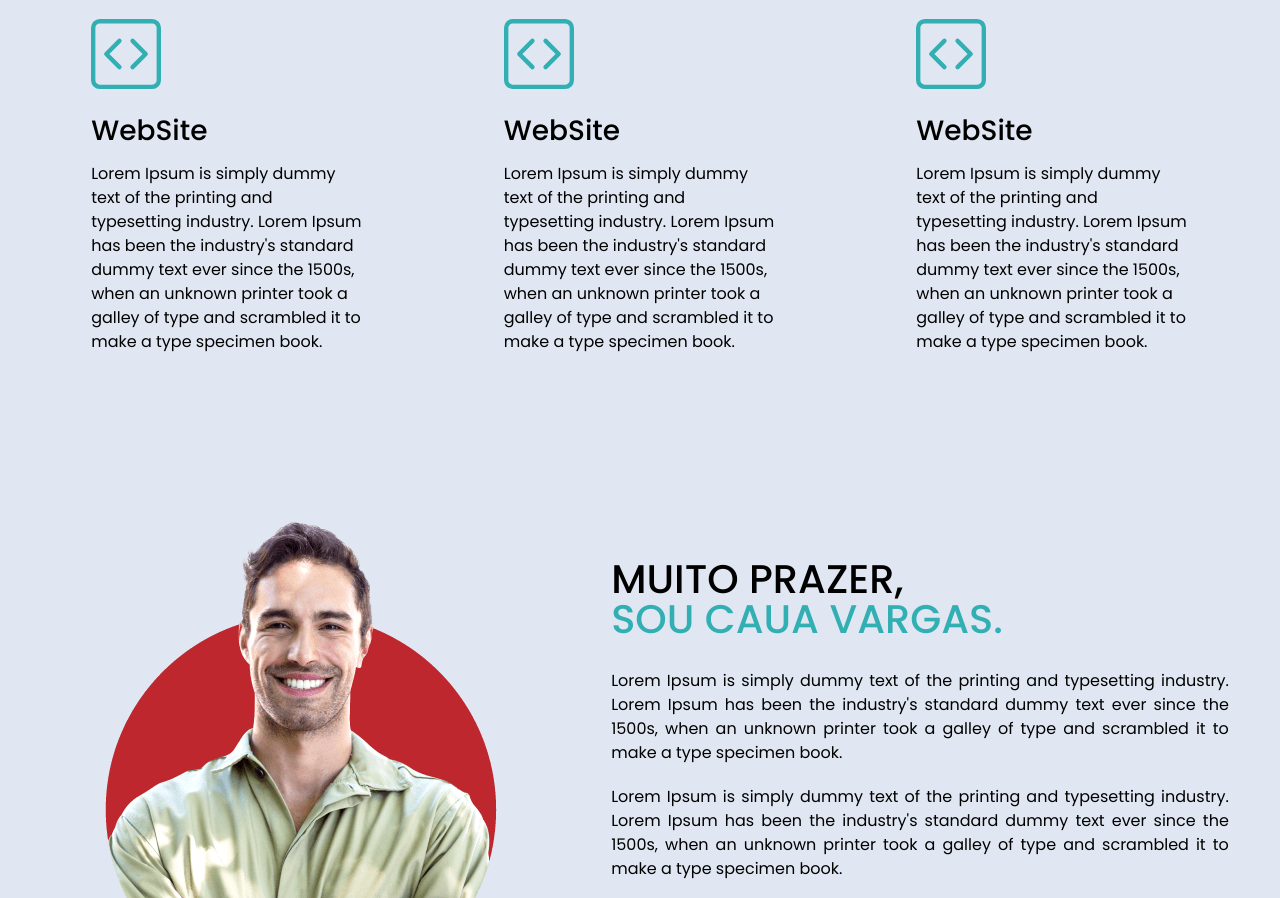
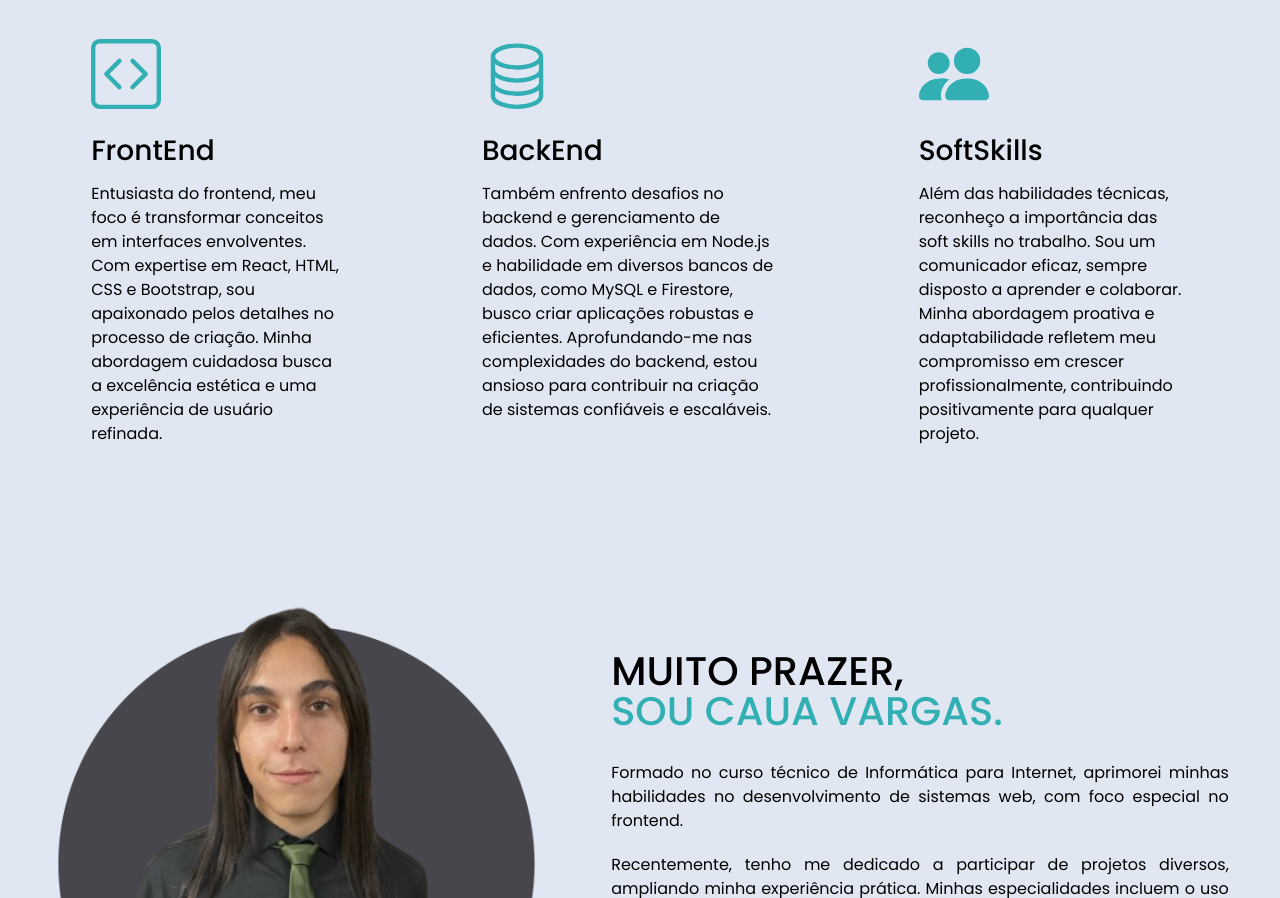
Before and after one commit to Cauavar/Portfolio, a website: page index.html in a window 1280 px wide. Shown: the part 810-1708 px from the top of the page. Drawn offline with nearby package versions, Linux system fonts and the light colour scheme.

Commit message:
commit 15

```diff
--- a/index.html
+++ b/index.html
@@ -21,7 +21,7 @@
         <div class="interface">
             <div class="logo">
                 <a href="">
-                    <img src="images/logotipo.avif" alt="logo">
+                    <img src="images/logo.avif" alt="logo">
                 </a>
             </div><!--logo-->
             <nav class="menu-desktop">
@@ -89,7 +89,7 @@
                     </div>
 
                     <div class="img-topo-site">
-                        <img src="images/Pessoas.png" alt="img-topo-site" height="350px" width="350px">
+                        <img src="images/Portfolio.png" alt="img-topo-site" height="350px" width="350px">
                     </div>
                 </div><!--flex-->
             </div><!--interface-->
@@ -104,26 +104,24 @@
                             <path d="M14 1a1 1 0 0 1 1 1v12a1 1 0 0 1-1 1H2a1 1 0 0 1-1-1V2a1 1 0 0 1 1-1zM2 0a2 2 0 0 0-2 2v12a2 2 0 0 0 2 2h12a2 2 0 0 0 2-2V2a2 2 0 0 0-2-2z"/>
                             <path d="M6.854 4.646a.5.5 0 0 1 0 .708L4.207 8l2.647 2.646a.5.5 0 0 1-.708.708l-3-3a.5.5 0 0 1 0-.708l3-3a.5.5 0 0 1 .708 0m2.292 0a.5.5 0 0 0 0 .708L11.793 8l-2.647 2.646a.5.5 0 0 0 .708.708l3-3a.5.5 0 0 0 0-.708l-3-3a.5.5 0 0 0-.708 0"/>
                           </svg>
-                        <h3>WebSite</h3>
-                        <p>Lorem Ipsum is simply dummy text of the printing and typesetting industry. Lorem Ipsum has been the industry's standard dummy text ever since the 1500s, when an unknown printer took a galley of type and scrambled it to make a type specimen book.</p>
+                        <h3>FrontEnd</h3>
+                        <p>Entusiasta do frontend, meu foco é transformar conceitos em interfaces envolventes. Com expertise em React, HTML, CSS e Bootstrap, sou apaixonado pelos detalhes no processo de criação. Minha abordagem cuidadosa busca a excelência estética e uma experiência de usuário refinada.</p>
                     </div>
 
                     <div class="especialidades-box">
-                        <svg xmlns="http://www.w3.org/2000/svg" width="16" height="16" fill="currentColor" class="bi bi-code-square" viewBox="0 0 16 16">
-                            <path d="M14 1a1 1 0 0 1 1 1v12a1 1 0 0 1-1 1H2a1 1 0 0 1-1-1V2a1 1 0 0 1 1-1zM2 0a2 2 0 0 0-2 2v12a2 2 0 0 0 2 2h12a2 2 0 0 0 2-2V2a2 2 0 0 0-2-2z"/>
-                            <path d="M6.854 4.646a.5.5 0 0 1 0 .708L4.207 8l2.647 2.646a.5.5 0 0 1-.708.708l-3-3a.5.5 0 0 1 0-.708l3-3a.5.5 0 0 1 .708 0m2.292 0a.5.5 0 0 0 0 .708L11.793 8l-2.647 2.646a.5.5 0 0 0 .708.708l3-3a.5.5 0 0 0 0-.708l-3-3a.5.5 0 0 0-.708 0"/>
+                        <svg xmlns="http://www.w3.org/2000/svg" width="16" height="16" fill="currentColor" class="bi bi-database" viewBox="0 0 16 16">
+                            <path d="M4.318 2.687C5.234 2.271 6.536 2 8 2s2.766.27 3.682.687C12.644 3.125 13 3.627 13 4c0 .374-.356.875-1.318 1.313C10.766 5.729 9.464 6 8 6s-2.766-.27-3.682-.687C3.356 4.875 3 4.373 3 4c0-.374.356-.875 1.318-1.313M13 5.698V7c0 .374-.356.875-1.318 1.313C10.766 8.729 9.464 9 8 9s-2.766-.27-3.682-.687C3.356 7.875 3 7.373 3 7V5.698c.271.202.58.378.904.525C4.978 6.711 6.427 7 8 7s3.022-.289 4.096-.777A5 5 0 0 0 13 5.698M14 4c0-1.007-.875-1.755-1.904-2.223C11.022 1.289 9.573 1 8 1s-3.022.289-4.096.777C2.875 2.245 2 2.993 2 4v9c0 1.007.875 1.755 1.904 2.223C4.978 15.71 6.427 16 8 16s3.022-.289 4.096-.777C13.125 14.755 14 14.007 14 13zm-1 4.698V10c0 .374-.356.875-1.318 1.313C10.766 11.729 9.464 12 8 12s-2.766-.27-3.682-.687C3.356 10.875 3 10.373 3 10V8.698c.271.202.58.378.904.525C4.978 9.71 6.427 10 8 10s3.022-.289 4.096-.777A5 5 0 0 0 13 8.698m0 3V13c0 .374-.356.875-1.318 1.313C10.766 14.729 9.464 15 8 15s-2.766-.27-3.682-.687C3.356 13.875 3 13.373 3 13v-1.302c.271.202.58.378.904.525C4.978 12.71 6.427 13 8 13s3.022-.289 4.096-.777c.324-.147.633-.323.904-.525"/>
                           </svg>
-                        <h3>WebSite</h3>
-                        <p>Lorem Ipsum is simply dummy text of the printing and typesetting industry. Lorem Ipsum has been the industry's standard dummy text ever since the 1500s, when an unknown printer took a galley of type and scrambled it to make a type specimen book.</p>
+                        <h3>BackEnd</h3>
+                        <p>Também enfrento desafios no backend e gerenciamento de dados. Com experiência em Node.js e habilidade em diversos bancos de dados, como MySQL e Firestore, busco criar aplicações robustas e eficientes. Aprofundando-me nas complexidades do backend, estou ansioso para contribuir na criação de sistemas confiáveis e escaláveis.</p>
                     </div>
 
                     <div class="especialidades-box">
-                        <svg xmlns="http://www.w3.org/2000/svg" width="16" height="16" fill="currentColor" class="bi bi-code-square" viewBox="0 0 16 16">
-                            <path d="M14 1a1 1 0 0 1 1 1v12a1 1 0 0 1-1 1H2a1 1 0 0 1-1-1V2a1 1 0 0 1 1-1zM2 0a2 2 0 0 0-2 2v12a2 2 0 0 0 2 2h12a2 2 0 0 0 2-2V2a2 2 0 0 0-2-2z"/>
-                            <path d="M6.854 4.646a.5.5 0 0 1 0 .708L4.207 8l2.647 2.646a.5.5 0 0 1-.708.708l-3-3a.5.5 0 0 1 0-.708l3-3a.5.5 0 0 1 .708 0m2.292 0a.5.5 0 0 0 0 .708L11.793 8l-2.647 2.646a.5.5 0 0 0 .708.708l3-3a.5.5 0 0 0 0-.708l-3-3a.5.5 0 0 0-.708 0"/>
+                        <svg xmlns="http://www.w3.org/2000/svg" width="16" height="16" fill="currentColor" class="bi bi-people-fill" viewBox="0 0 16 16">
+                            <path d="M7 14s-1 0-1-1 1-4 5-4 5 3 5 4-1 1-1 1zm4-6a3 3 0 1 0 0-6 3 3 0 0 0 0 6m-5.784 6A2.24 2.24 0 0 1 5 13c0-1.355.68-2.75 1.936-3.72A6.3 6.3 0 0 0 5 9c-4 0-5 3-5 4s1 1 1 1zM4.5 8a2.5 2.5 0 1 0 0-5 2.5 2.5 0 0 0 0 5"/>
                           </svg>
-                        <h3>WebSite</h3>
-                        <p>Lorem Ipsum is simply dummy text of the printing and typesetting industry. Lorem Ipsum has been the industry's standard dummy text ever since the 1500s, when an unknown printer took a galley of type and scrambled it to make a type specimen book.</p>
+                        <h3>SoftSkills</h3>
+                        <p>Além das habilidades técnicas, reconheço a importância das soft skills no trabalho. Sou um comunicador eficaz, sempre disposto a aprender e colaborar. Minha abordagem proativa e adaptabilidade refletem meu compromisso em crescer profissionalmente, contribuindo positivamente para qualquer projeto.</p>
                     </div>
                 </div>
 
@@ -135,13 +133,13 @@
             <div class="interface">
                 <div class="flex">
                     <div class="img-sobre">
-                        <img src="images/Pessoas.png" alt="">
+                        <img src="images/Portfolio.png" alt="" width="500px" height="500px">
                     </div><!--img-sobre-->
 
                     <div class="txt-sobre">
                         <h2>MUITO PRAZER, <span>SOU CAUA VARGAS.</span></h2>
-                        <P>Lorem Ipsum is simply dummy text of the printing and typesetting industry. Lorem Ipsum has been the industry's standard dummy text ever since the 1500s, when an unknown printer took a galley of type and scrambled it to make a type specimen book.</P>
-                        <P>Lorem Ipsum is simply dummy text of the printing and typesetting industry. Lorem Ipsum has been the industry's standard dummy text ever since the 1500s, when an unknown printer took a galley of type and scrambled it to make a type specimen book.</P>
+                        <P>Formado no curso técnico de Informática para Internet, aprimorei minhas habilidades no desenvolvimento de sistemas web, com foco especial no frontend.</P>
+                        <P>Recentemente, tenho me dedicado a participar de projetos diversos, ampliando minha experiência prática. Minhas especialidades incluem o uso eficiente de tecnologias como React, JavaScript, HTML, CSS e Bootstrap, refletindo meu comprometimento com soluções modernas e envolventes no universo do desenvolvimento web.</P>
 
                         <div class="btn-social">
                             <a href="#">
@@ -154,8 +152,8 @@
 
                             <a href="#">
                                 <button>
-                                    <svg xmlns="http://www.w3.org/2000/svg" width="16" height="16" fill="currentColor" class="bi bi-facebook" viewBox="0 0 16 16">
-                                        <path d="M16 8.049c0-4.446-3.582-8.05-8-8.05C3.58 0-.002 3.603-.002 8.05c0 4.017 2.926 7.347 6.75 7.951v-5.625h-2.03V8.05H6.75V6.275c0-2.017 1.195-3.131 3.022-3.131.876 0 1.791.157 1.791.157v1.98h-1.009c-.993 0-1.303.621-1.303 1.258v1.51h2.218l-.354 2.326H9.25V16c3.824-.604 6.75-3.934 6.75-7.951"/>
+                                    <svg xmlns="http://www.w3.org/2000/svg" width="16" height="16" fill="currentColor" class="bi bi-github" viewBox="0 0 16 16">
+                                        <path d="M8 0C3.58 0 0 3.58 0 8c0 3.54 2.29 6.53 5.47 7.59.4.07.55-.17.55-.38 0-.19-.01-.82-.01-1.49-2.01.37-2.53-.49-2.69-.94-.09-.23-.48-.94-.82-1.13-.28-.15-.68-.52-.01-.53.63-.01 1.08.58 1.23.82.72 1.21 1.87.87 2.33.66.07-.52.28-.87.51-1.07-1.78-.2-3.64-.89-3.64-3.95 0-.87.31-1.59.82-2.15-.08-.2-.36-1.02.08-2.12 0 0 .67-.21 2.2.82.64-.18 1.32-.27 2-.27s1.36.09 2 .27c1.53-1.04 2.2-.82 2.2-.82.44 1.1.16 1.92.08 2.12.51.56.82 1.27.82 2.15 0 3.07-1.87 3.75-3.65 3.95.29.25.54.73.54 1.48 0 1.07-.01 1.93-.01 2.2 0 .21.15.46.55.38A8.01 8.01 0 0 0 16 8c0-4.42-3.58-8-8-8"/>
                                     </svg>
                                 </button>
                             </a>
@@ -212,7 +210,7 @@
             <div class="line-footer">
                 <div class="flex">
                     <div class="logo-footer">
-                        <img src="images/logotipo.avif" alt="">
+                        <img src="images/logo.avif" alt="">
                     </div><!--logo-footer-->
 
                     <div class="btn-social">
@@ -226,8 +224,8 @@
 
                         <a href="#">
                             <button>
-                                <svg xmlns="http://www.w3.org/2000/svg" width="16" height="16" fill="currentColor" class="bi bi-facebook" viewBox="0 0 16 16">
-                                    <path d="M16 8.049c0-4.446-3.582-8.05-8-8.05C3.58 0-.002 3.603-.002 8.05c0 4.017 2.926 7.347 6.75 7.951v-5.625h-2.03V8.05H6.75V6.275c0-2.017 1.195-3.131 3.022-3.131.876 0 1.791.157 1.791.157v1.98h-1.009c-.993 0-1.303.621-1.303 1.258v1.51h2.218l-.354 2.326H9.25V16c3.824-.604 6.75-3.934 6.75-7.951"/>
+                                <svg xmlns="http://www.w3.org/2000/svg" width="16" height="16" fill="currentColor" class="bi bi-github" viewBox="0 0 16 16">
+                                    <path d="M8 0C3.58 0 0 3.58 0 8c0 3.54 2.29 6.53 5.47 7.59.4.07.55-.17.55-.38 0-.19-.01-.82-.01-1.49-2.01.37-2.53-.49-2.69-.94-.09-.23-.48-.94-.82-1.13-.28-.15-.68-.52-.01-.53.63-.01 1.08.58 1.23.82.72 1.21 1.87.87 2.33.66.07-.52.28-.87.51-1.07-1.78-.2-3.64-.89-3.64-3.95 0-.87.31-1.59.82-2.15-.08-.2-.36-1.02.08-2.12 0 0 .67-.21 2.2.82.64-.18 1.32-.27 2-.27s1.36.09 2 .27c1.53-1.04 2.2-.82 2.2-.82.44 1.1.16 1.92.08 2.12.51.56.82 1.27.82 2.15 0 3.07-1.87 3.75-3.65 3.95.29.25.54.73.54 1.48 0 1.07-.01 1.93-.01 2.2 0 .21.15.46.55.38A8.01 8.01 0 0 0 16 8c0-4.42-3.58-8-8-8"/>
                                 </svg>
                             </button>
                         </a>
--- a/style.css
+++ b/style.css
@@ -83,8 +83,8 @@ header nav.menu-desktop ul li{
 }
 
 header .logo img {
-    width: 100px;
-    height: auto;
+    width: 120px;
+    height: 120px;
     border-radius: 50px;
 }
 
```
Also changed, not shown: images/Portfolio.png (added), images/logo.avif (added).
